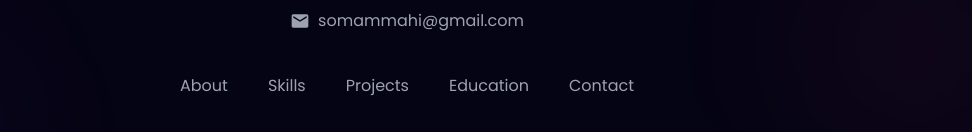
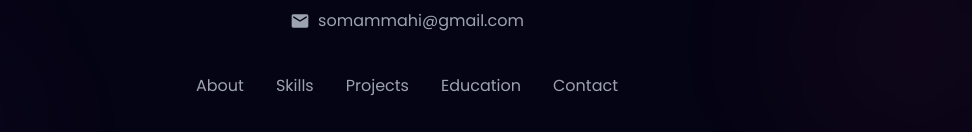
Before and after one commit to mahi720/portfolio, a React (Vite) app: page / in a window 1280 px wide. Shown: the part 8896-9028 px from the top of the page, without its empty margins (233-1205 px from the left). Built offline with nearby package versions, Linux system fonts and the light colour scheme.

Commit message:
Adjust gap spacing in Footer navigation links

```diff
--- a/src/components/Footer/Footer.jsx
+++ b/src/components/Footer/Footer.jsx
@@ -196,7 +196,7 @@ const Footer = () => {
         </div>
 
         {/* Navigation Links */}
-        <nav className="flex flex-wrap justify-center gap-x-3 gap-y-2 sm:gap-x-4 sm:gap-y-2 mb-8 animate-slideIn-slow animation-delay-400">
+        <nav className="flex flex-wrap justify-center gap-x-3 gap-y-2 sm:gap-x-2 sm:gap-y-2 mb-8 animate-slideIn-slow animation-delay-400">
           {[
             { name: "About", id: "about" },
             { name: "Skills", id: "skills" },
```
